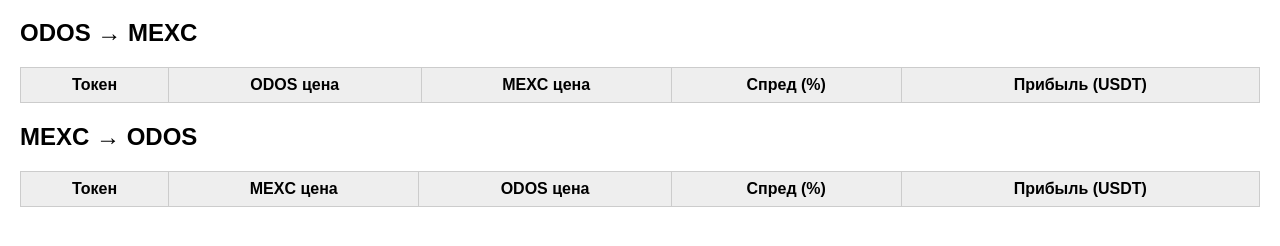
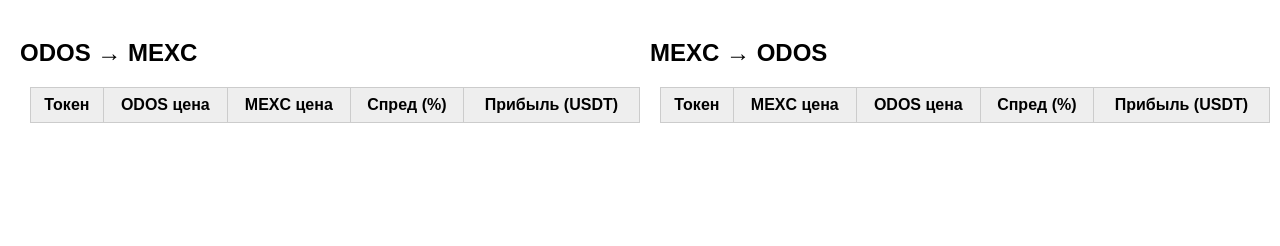
Before and after one commit to sibir9/crypto-prices-, a website: page public/index.html in a window 1280 px wide. Shown: the part 62-308 px from the top of the page. Drawn offline with Linux system fonts and the light colour scheme; no server answers.

Commit message:
2 таблицы в ряд

```diff
--- a/public/index.html
+++ b/public/index.html
@@ -5,16 +5,29 @@
   <title>Arbitrage Monitor</title>
   <style>
     body { font-family: Arial, sans-serif; margin: 20px; }
-    table { border-collapse: collapse; margin: 20px 0; width: 100%; }
+    table { border-collapse: collapse; margin: 10px; width: 100%; }
     th, td { border: 1px solid #ccc; padding: 8px; text-align: center; }
     th { background: #eee; }
     .profit-pos { color: green; font-weight: bold; }
     .profit-neg { color: red; font-weight: bold; }
+
+    /* контейнер для таблиц */
+    .tables {
+      display: flex;
+      justify-content: space-between;
+      align-items: flex-start;
+      gap: 20px;
+    }
+    .table-box {
+      flex: 1;
+    }
   </style>
 </head>
 <body>
   <h1>📊 Arbitrage Monitor</h1>
 
+  <div class="tables">
+    <div class="table-box">
       <h2>ODOS → MEXC</h2>
       <table id="odos-mexc">
         <thead>
@@ -28,7 +41,9 @@
         </thead>
         <tbody></tbody>
       </table>
+    </div>
 
+    <div class="table-box">
       <h2>MEXC → ODOS</h2>
       <table id="mexc-odos">
         <thead>
@@ -42,7 +57,8 @@
         </thead>
         <tbody></tbody>
       </table>
-
+    </div>
+  </div>
 
 <script>
   const TOKENS = ["NAKA", "SAND", "NWS"]; // фиксируем список
@@ -83,7 +99,5 @@
   setInterval(refresh, 5000);
   refresh();
 </script>
-
-
 </body>
 </html>
```
Lines whose indentation alone changed are shown as unchanged.
